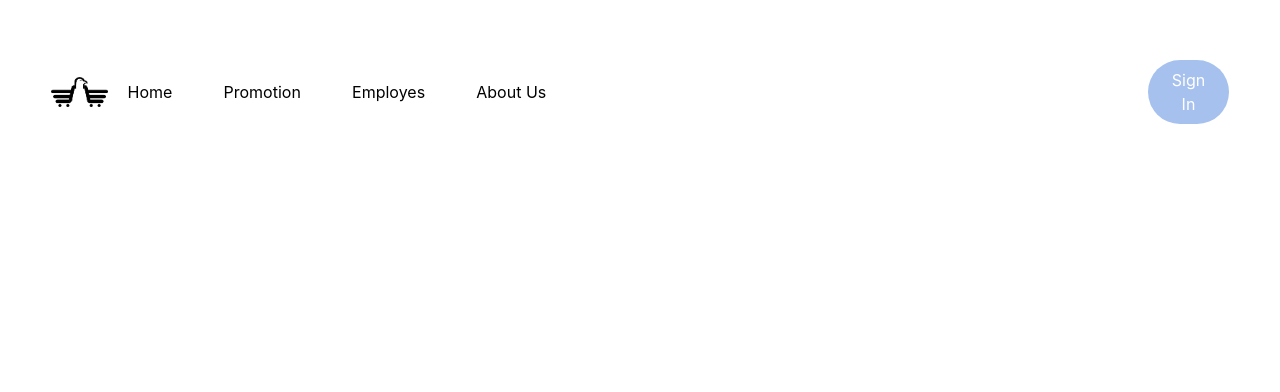
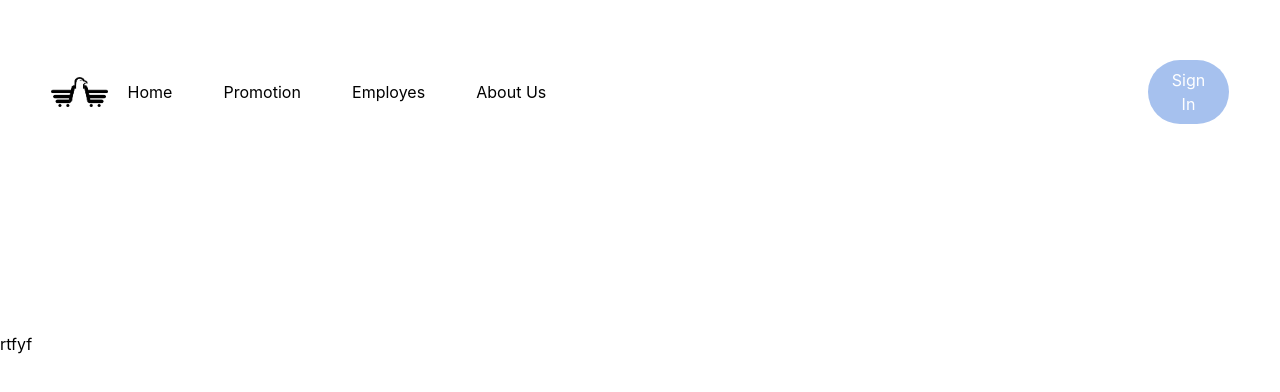
Before and after one commit to UmiduKaushika97/SUPERMARKETAPP, a React (Vite) app: page / in a window 1280 px wide. Shown: the part 148-540 px from the top of the page. Built offline with nearby package versions, Linux system fonts and the light colour scheme.

Commit message:
navigation design

```diff
--- a/src/components/MainNavBar.tsx
+++ b/src/components/MainNavBar.tsx
@@ -37,6 +37,7 @@ const MainNavBar = () => {
           </div>
 
         </nav>
+        <h1>rtfyf</h1>
       </header>
     </>
   )
```
